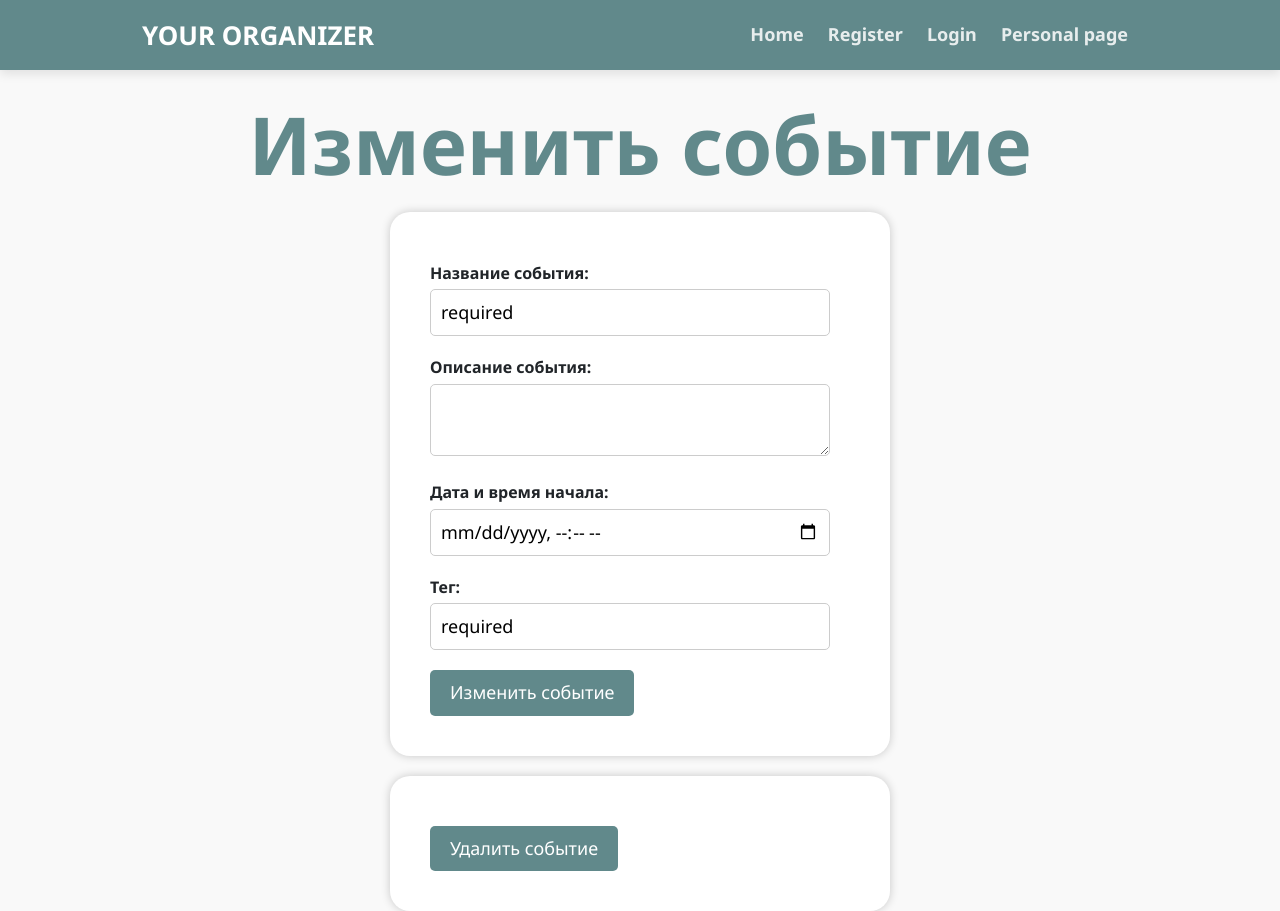
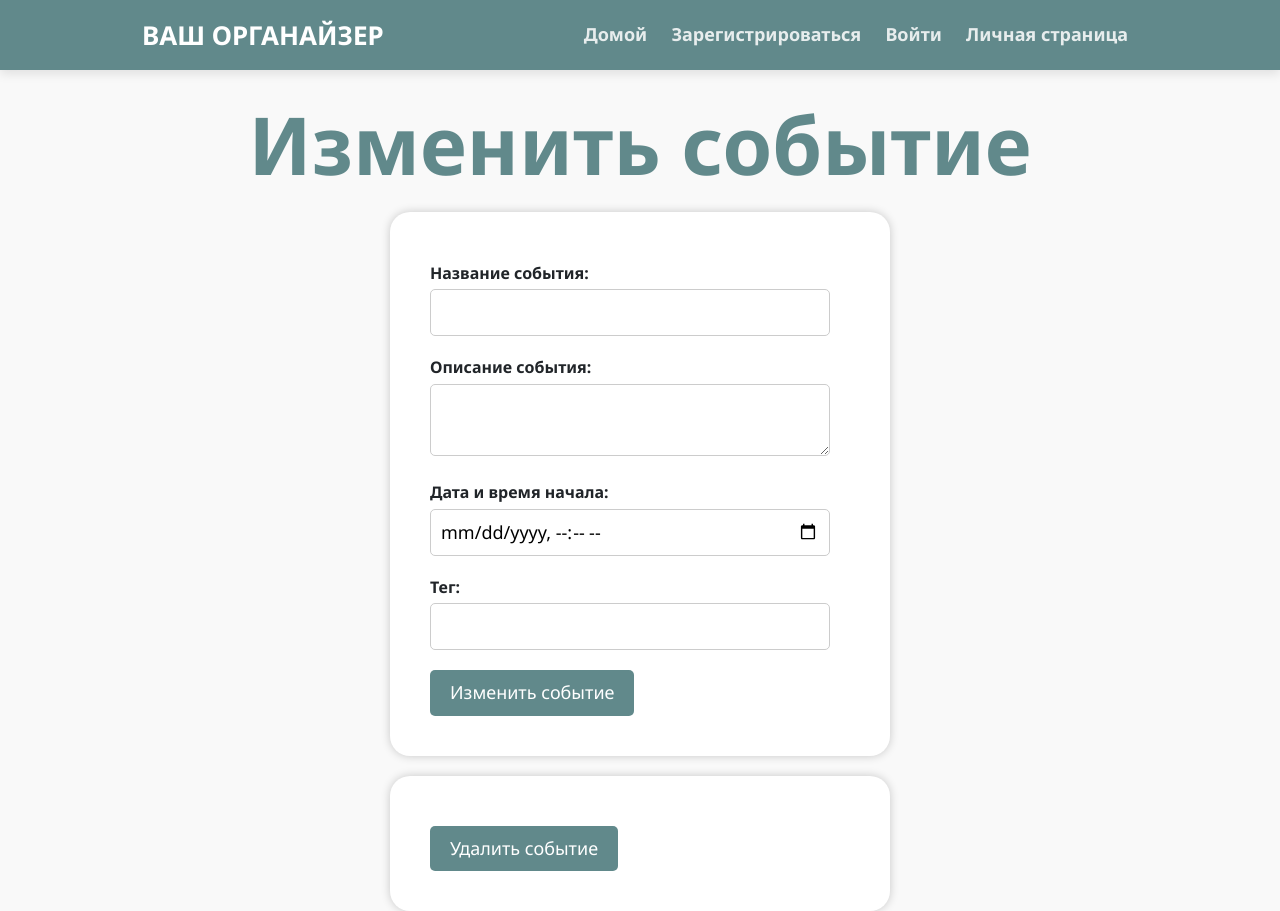
Before and after one commit to losdayver/Organizer_web_site, a Django app: page /create-event/ in a window 1280 px wide. Run offline with Django 4.2, Linux system fonts and the light colour scheme; the visitor is signed in with stand-in values (Sample User, id 1); some libraries are stand-ins or nearby versions.

Commit message:
Руззке

```diff
--- a/main/templates/main/create_event.html
+++ b/main/templates/main/create_event.html
@@ -14,16 +14,16 @@
         <input type="hidden" name="form_id" value="edit">
 
         <label for="name">Название события:</label>
-        <input type="text" id="name" name="name" value={{event.name}} required>
+        <input type="text" id="name" name="name" required>
 
         <label for="text">Описание события:</label>
-        <textarea id="text" name="text" required>{{event.text}}</textarea>
+        <textarea id="text" name="text" required></textarea>
 
         <label for="startTime">Дата и время начала:</label>
         <input type="datetime-local" id="startTime" name="startTime" value={{event.startTime}} required>
 
         <label for="tag">Тег:</label>
-        <input type="text" id="tag" name="tag" value={{event.tag}} required>
+        <input type="text" id="tag" name="tag" required>
 
         <input type="submit" value="Изменить событие">
     </form>
--- a/main/templates/main/index.html
+++ b/main/templates/main/index.html
@@ -28,12 +28,12 @@
 
 	<nav class="navbar">
 		<div class="container">
-			<a href="#" class="navbar-brand">YOUR ORGANIZER</a>
+			<a href="#" class="navbar-brand">ВАШ ОРГАНАЙЗЕР</a>
 				<ul class="navbar-menu">
-					<li><a href="/home">Home</a></li>
-					<li><a href="/sign-up">Register</a></li>
-					<li><a href="/login">Login</a></li>
-					<li><a href="/personal">Personal page</a></li>
+					<li><a href="/home">Домой</a></li>
+					<li><a href="/sign-up">Зарегистрироваться</a></li>
+					<li><a href="/login">Войти</a></li>
+					<li><a href="/personal">Личная страница</a></li>
 				</ul>
 	    </div>
 	</nav>
--- a/main/templates/registration/login.html
+++ b/main/templates/registration/login.html
@@ -7,7 +7,7 @@
 {%endblock%}
 
 {%block content%}
-    <h2>Вход пользователя</h2>
+    <h2>Вход</h2>
 
     <form method="post">
         {% csrf_token %}
--- a/main/templates/registration/sign_up.html
+++ b/main/templates/registration/sign_up.html
@@ -7,7 +7,7 @@
 {%endblock%}
 
 {%block content%}
-    <h2>Вход пользователя</h2>
+    <h2>Регистрация</h2>
 
     <form method="post">
         {% csrf_token %}
```
